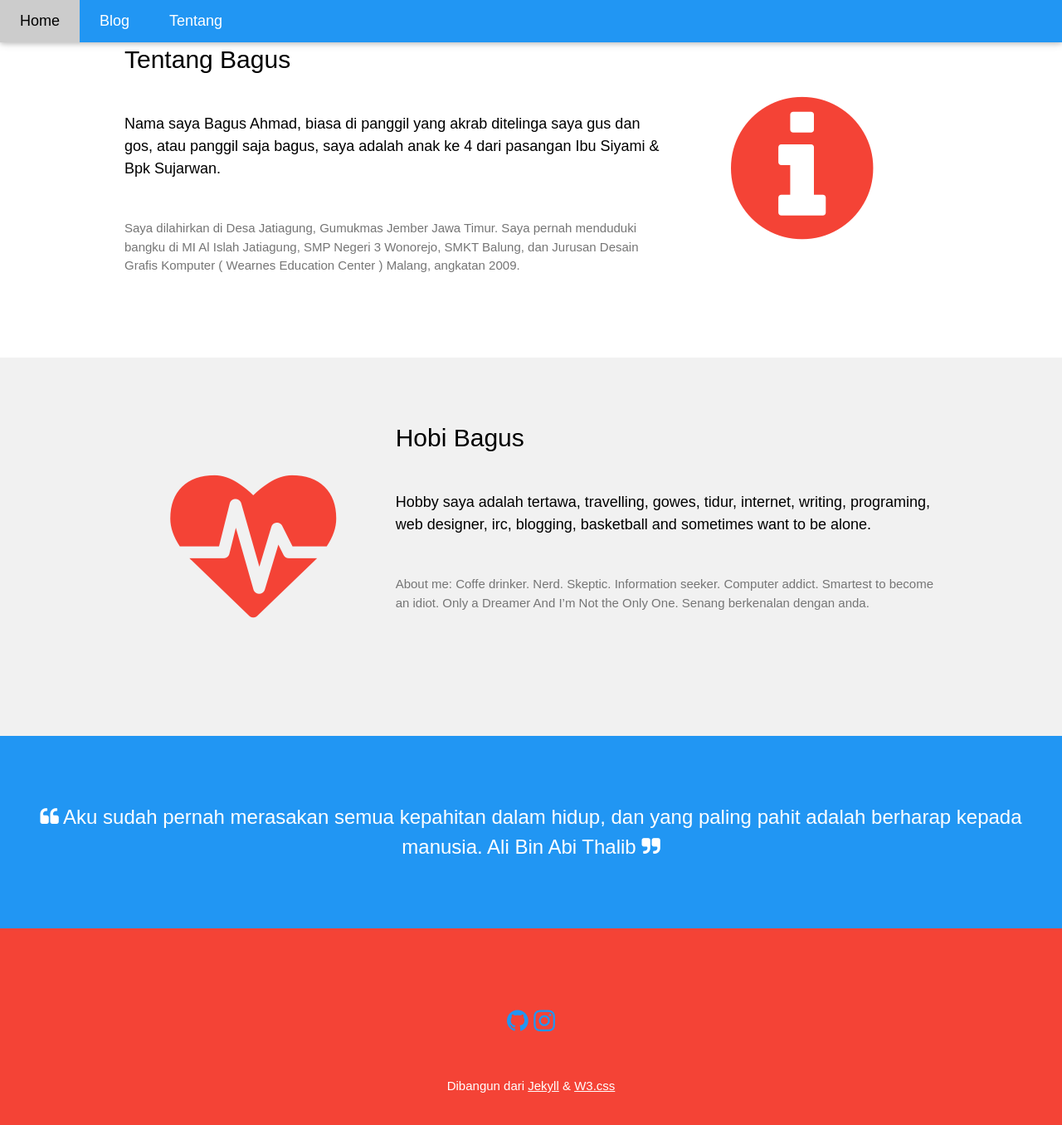
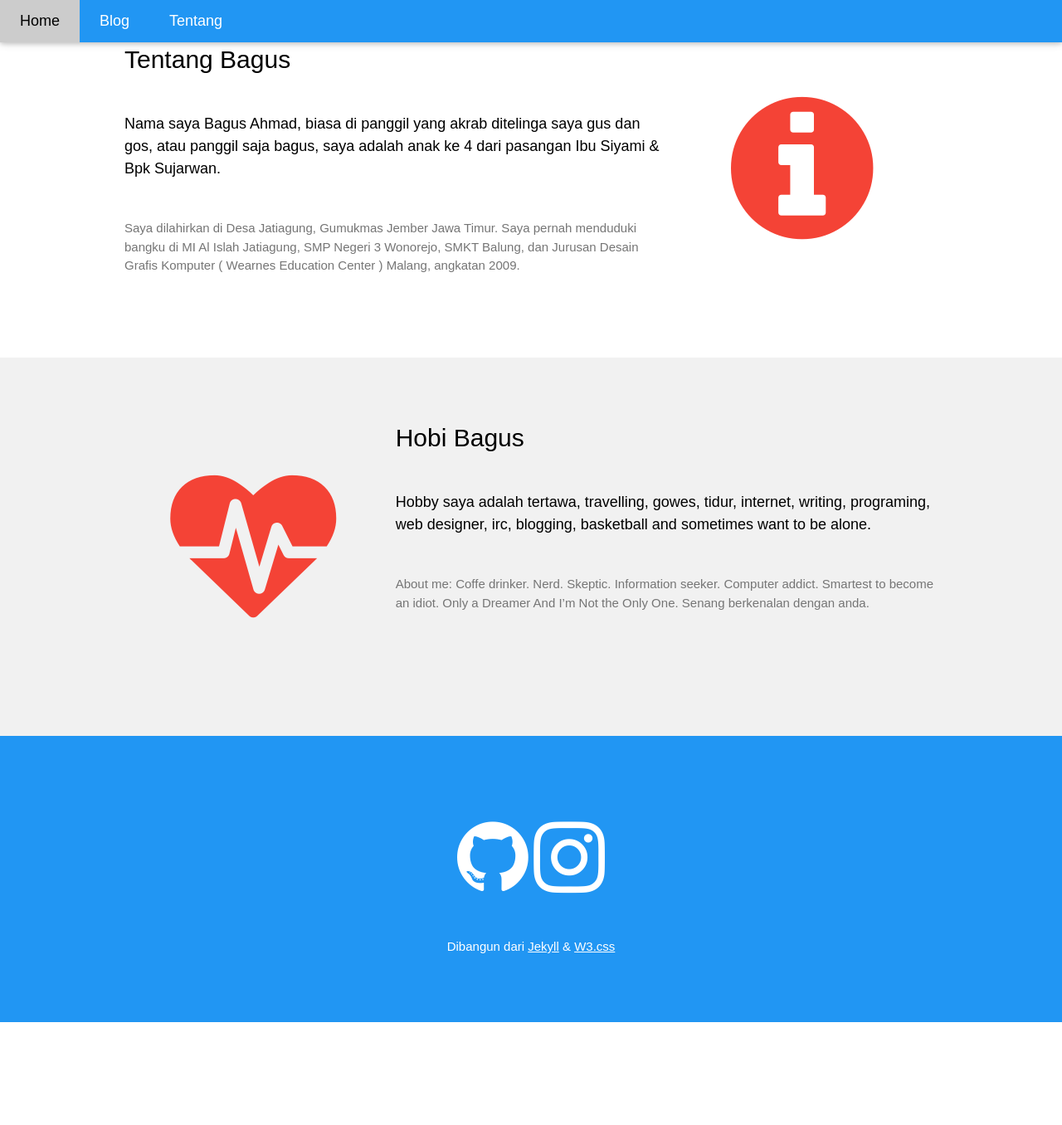
Before and after one commit to Bagus18/Bagus18.github.io, a Jekyll site: the page built from index.md, in a window 1280 px wide and 1400 px high, scrolled down 288 px. Shown: the top 1356 px of the window at 83% size. Built offline with Jekyll 4.4.1, drawn with Linux system fonts in a browser that asks for light colours; nearby versions of some CDN libraries; some web fonts are replaced; library files that are not in the unit come from our copies; after the commit the page ends 1520 px from its top, so only the background shows below that.

Commit message:
Update Thu, Nov 02, 2017  6:53:54 PM

```diff
--- a/_includes/ndas.html
+++ b/_includes/ndas.html
@@ -13,7 +13,7 @@
 <link rel="alternate" type="application/rss+xml" title="{{ site.title }}" href="{{ "/feed.xml" | prepend: site.baseurl | prepend: site.url }}">
 <style>
 body,h1,h2,h3,h4,h5,h6 {font-family: 'Fira Sans Extra Condensed', sans-serif;}.w3-bar,h1,button {font-family: 'Fira Sans Condensed', sans-serif;}
-.fa-info-circle,.fa-heartbeat {font-size:200px}.fa-github,.fa-instagram {font-size:30px}
+.fa-info-circle,.fa-heartbeat {font-size:200px}.fa-github,.fa-instagram {font-size:100px}
 @media (max-width: 600px) {.fa-info-circle,.fa-heartbeat {display:none;}}
 </style>
 </head>
--- a/_includes/pupu.html
+++ b/_includes/pupu.html
@@ -1,6 +1,7 @@
-  <section id="kutipan" class="kutipan">
+<!--  <section id="kutipan" class="kutipan">
 <div class="w3-container w3-blue w3-center w3-padding-64">
     <h3 class="w3-margin w3-xlarge"><i class="fa fa-quote-left" aria-hidden="true"></i> Aku sudah pernah merasakan semua kepahitan dalam hidup, dan yang paling pahit adalah berharap kepada manusia. Ali Bin Abi Thalib <i class="fa fa-quote-right" aria-hidden="true"></i>
 </h3>
 </div>
   </section>
+  -->
--- a/_includes/sikil.html
+++ b/_includes/sikil.html
@@ -1,7 +1,7 @@
-<footer class="w3-container w3-padding-64 w3-red w3-center">
+<footer class="w3-container w3-padding-64 w3-blue w3-center">
   <div class="w3-xlarge w3-padding-32">
-   <a href="#" class="w3-hover-text-white w3-text-blue"><i class="fa fa-github"></i></a>
-   <a href="#" class="w3-hover-text-white w3-text-blue"><i class="fa fa-instagram"></i></a>
+   <a href="#" class="w3-hover-text-red w3-text-white"><i class="fa fa-github"></i></a>
+   <a href="#" class="w3-hover-text-red w3-text-white"><i class="fa fa-instagram"></i></a>
  </div>
  <p>Dibangun dari <a href="//jekyllrb.com" rel="nofollow">Jekyll</a> & <a href="https://www.w3schools.com/w3css/default.asp" target="_blank" rel="nofollow">W3.css</a></p>
 </footer>
```
